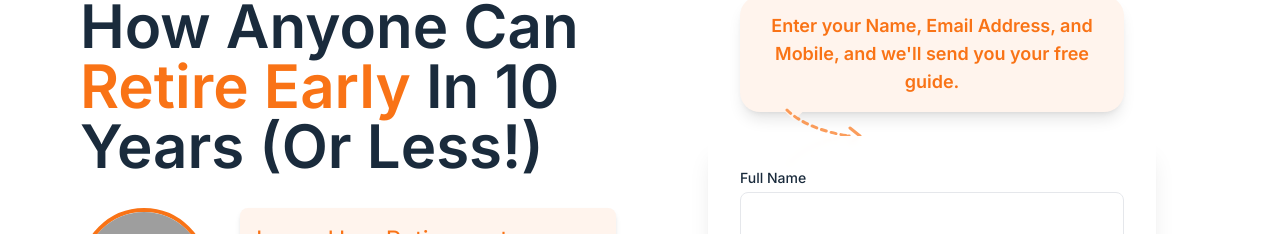
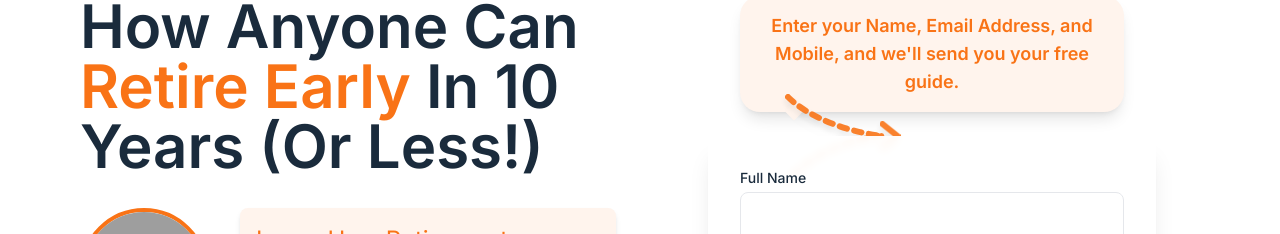
Before and after one commit to isabellagreco1997/wealth-guide-landing, a React (Vite) app: page / in a window 1280 px wide. Shown: the part 100-334 px from the top of the page. Built offline with nearby package versions, Linux system fonts and the light colour scheme; grey boxes are pictures that could not be loaded.

Commit message:
Enhance arrow size and prominence
Increased the size and visibility of the arrow in the FormSpeechBubble component to make it more prominent.
[skip gpt_engineer]

```diff
--- a/src/components/FormSpeechBubble.tsx
+++ b/src/components/FormSpeechBubble.tsx
@@ -11,17 +11,17 @@ export const FormSpeechBubble = () => {
 
       {/* Hand-drawn arrow SVG */}
       <svg
-        width="80"
-        height="60"
+        width="120"
+        height="90"
         viewBox="0 0 80 60"
         fill="none"
         xmlns="http://www.w3.org/2000/svg"
-        className="absolute -bottom-8 left-[45px] opacity-70"
+        className="absolute -bottom-12 left-[45px] opacity-90 drop-shadow-lg"
       >
         <path
           d="M2 2C15 15 40 25 65 28C40 31 15 41 2 58"
           stroke="#F97316"
-          strokeWidth="3"
+          strokeWidth="4"
           strokeLinecap="round"
           strokeLinejoin="round"
           strokeDasharray="5 5"
@@ -30,7 +30,7 @@ export const FormSpeechBubble = () => {
         <path
           d="M65 20L75 28L65 36"
           stroke="#F97316"
-          strokeWidth="3"
+          strokeWidth="4"
           strokeLinecap="round"
           strokeLinejoin="round"
         />
```
